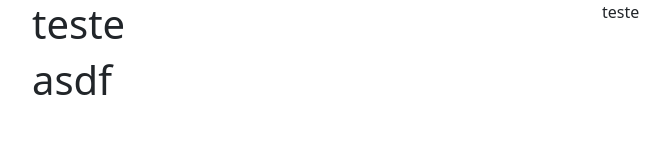
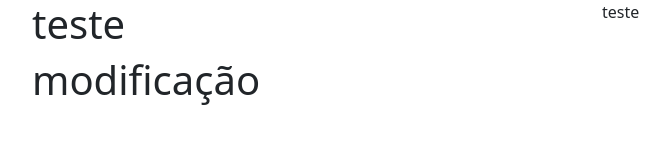
Before and after one commit to GabrielWalendolf/Work-Space, a plain HTML site: page sites/site_1/index.html in a window 1280 px wide. Shown: the whole page, without its empty margins (50-720 px from the left). Drawn offline with nearby package versions, Linux system fonts and the light colour scheme.

Commit message:
modificação

```diff
--- a/sites/site_1/index.html
+++ b/sites/site_1/index.html
@@ -21,7 +21,7 @@
           <p>teste</p>
         </div>
         <div class="row">
-          <h1>asdf</h1>
+          <h1>modificação</h1>
         </div>
       </div>
     </div>
```
